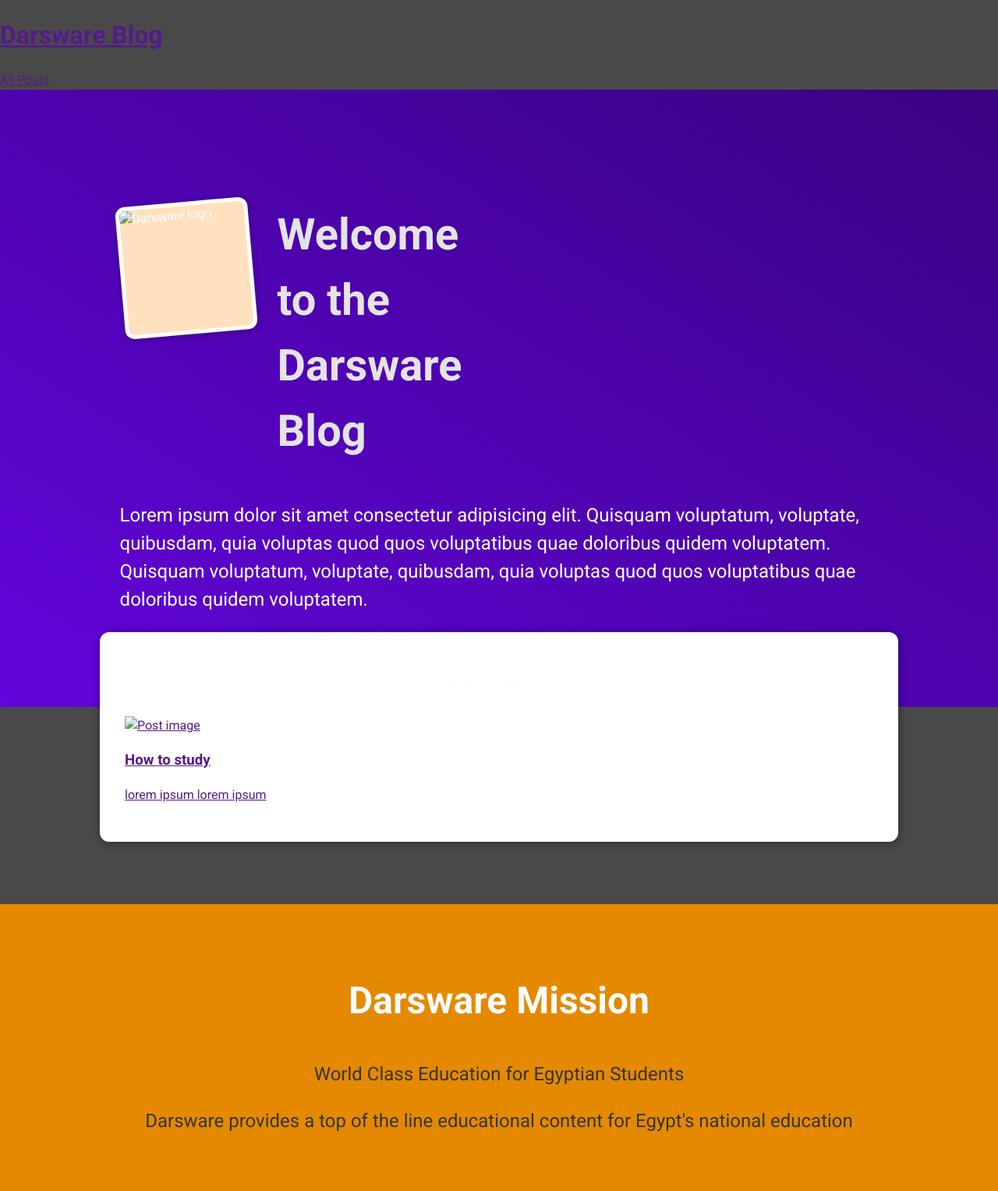
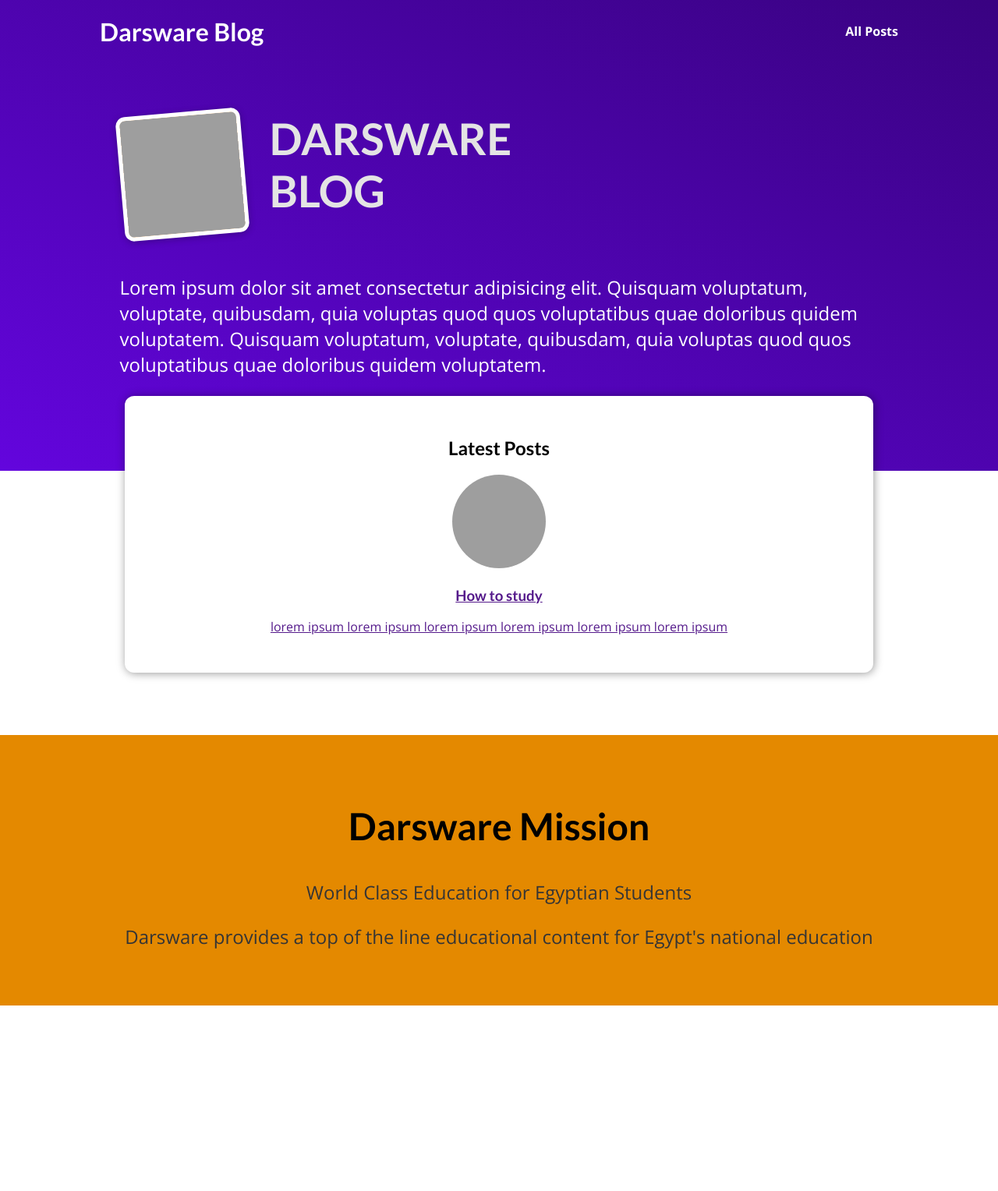
Before and after one commit to Darsware/DarsWareLMS, a Django app: page /blog/ in a window 1280 px wide. Shown: the whole page at 78% size. After the commit the page ends 1290 px from the top, so only its background shows below. Run offline with Django 5.2, Linux system fonts and the light colour scheme; grey boxes are pictures that could not be loaded.

Commit message:
added images folder for image in the static folder. added images styling, and completed styling of the blog's starting page.

```diff
--- a/darsware_lms/blog/static/blog/blog.css
+++ b/darsware_lms/blog/static/blog/blog.css
@@ -40,10 +40,26 @@
   width: 60rem;
   margin: -6rem auto 2rem auto;
   box-shadow: 1px 1px 12px rgba(0, 0, 0, 0.4);
+  text-align: center; /* Add this line */
 }
 
 #latest-posts h2 {
   text-align: center;
+}
+
+.post img {
+  border-radius: 50%; /* Add this line */
+    width: 120px; /* Adjust this value as needed */
+  height: 120px; /* Adjust this value as needed */
+}
+
+.post__content {
+  transition: background-color 0.3s ease, color 0.3s ease; /* This will make the color change smoothly */
+}
+
+.post__content:hover {
+  background-color: #6305dd; /* This is the background color of #main-navigation */
+  color: white;
 }
 
 #latest-posts ul {
--- a/darsware_lms/blog/templates/blog/blog.html
+++ b/darsware_lms/blog/templates/blog/blog.html
@@ -21,8 +21,8 @@
 
     <section id="welcome">
         <header>
-            <img src="" alt="Darsware logo" />
-            <h2>Welcome to the Darsware Blog</h2>
+            <img src="{% static 'blog/images/darsware_logo.png' %}" alt="Darsware logo" />
+            <h2>DARSWARE BLOG</h2>
         </header>
         <p>
             Lorem ipsum dolor sit amet consectetur adipisicing elit. Quisquam
@@ -36,15 +36,14 @@
     <!--Presenting the latest posts from the Darsware Blog-->
     <section id="latest-posts">
         <h2>Latest Posts</h2>
-
-        <ul>
-            <li>
                 <article class="post">
                     <a href="">
-                        <img src="" alt="Post image" />
+                        <img src="{% static 'blog/images/darsware_logo.png' %}" alt="Post image" />
                         <div class="post__content">
                             <h3>How to study</h3>
-                            <p>lorem ipsum lorem ipsum</p>
+                            <p>
+                                lorem ipsum lorem ipsum lorem ipsum lorem ipsum lorem ipsum lorem ipsum
+                            </p>
                         </div>
                     </a>
                 </article>
--- a/darsware_lms/static/styles.css
+++ b/darsware_lms/static/styles.css
@@ -1,13 +1,48 @@
-@import url('https://fonts.googleapis.com/css2?family=Roboto:wght@400;700&display=swap');
+@import url('https://fonts.googleapis.com/css2?family=Lato:wght@400;700&family=Open+Sans:wght@400;700&display=swap');
+
+* {
+  box-sizing: border-box;
+}
 
 html {
-  font-family: 'Roboto', sans-serif;
-  font-size: 16px;
-  line-height: 1.5;
-  color: #fffdfd;
+  font-family: 'Open Sans', 'Lato', sans-serif;
 }
 
 body {
   margin: 0;
-  background-color: #494949;
 }
+
+h1,
+h2,
+h3 {
+  font-family: 'Lato', sans-serif;
+  font-weight: bold;
+}
+
+#main-navigation {
+  width: 100%;
+  height: 5rem;
+  display: flex;
+  justify-content: space-between;
+  align-items: center;
+  padding: 0 10%;
+  position: absolute;
+  top: 0;
+  left: 0;
+}
+
+#main-navigation a {
+  text-decoration: none;
+  color: white;
+  font-weight: bold;
+}
+
+#main-navigation a:hover,
+#main-navigation a:active {
+  color: #cf79f1;
+}
+
+#main-navigation h1 a:hover,
+#main-navigation h1 a:active {
+  color: white;
+}
--- a/darsware_lms/templates/base.html
+++ b/darsware_lms/templates/base.html
@@ -8,7 +8,7 @@
 <head>
     <meta charset="UTF-8" />
     <meta name="viewport" content="width=device-width, initial-scale=1.0" />
-    <title>{% block page_title%} Default Title {% endblock %}</title>
+    <title>{% block page_title %} Default Title {% endblock %}</title>
     <link rel="stylesheet" href="{% static 'styles.css' %}" />
     {% block css_files %}{% endblock %}
 </head>
```
